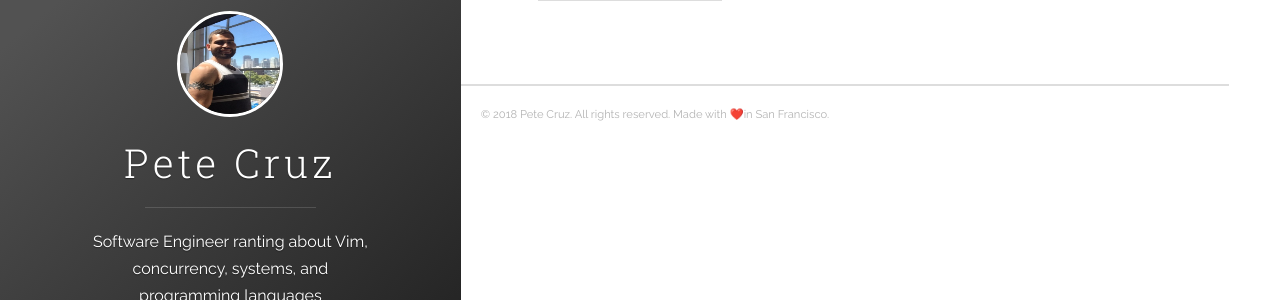
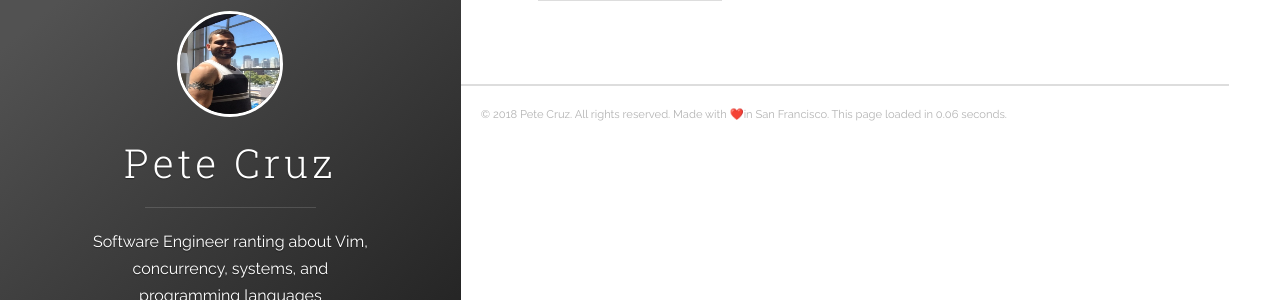
Before and after one commit to Petesta/petesta.github.io, a Jekyll site: the page built from index.html, in a window 1280 px wide. Shown: the part 208-508 px from the top of the page. Built offline with Jekyll 4.4.1, drawn with Linux system fonts in a browser that asks for light colours; nearby versions of some CDN libraries; the list of posts is cut into pages by our own code; some of the changed lines change nothing that is shown.

Commit message:
Page load.

```diff
--- a/_layouts/default.html
+++ b/_layouts/default.html
@@ -20,4 +20,18 @@
       {% include google_analytics.html %}
     {% endif %}
   </body>
+  <script>
+    window.addEventListener('load', function() {
+      setTimeout(function() {
+        var t = window.performance && performance.timing;
+        function round(num) { return Math.round(num * 100) / 100; }
+        if (t) {
+          var loadTime = (t.loadEventEnd - t.navigationStart) / 1000;
+          var timingStatsHTML = ' This page loaded in ' + round(loadTime) + ' seconds. ';
+          var footerCopyright = document.querySelector('.footer__copyright');
+          footerCopyright.innerHTML += timingStatsHTML;
+        }
+      }, 0);
+    });
+  </script>
 </html>
```
